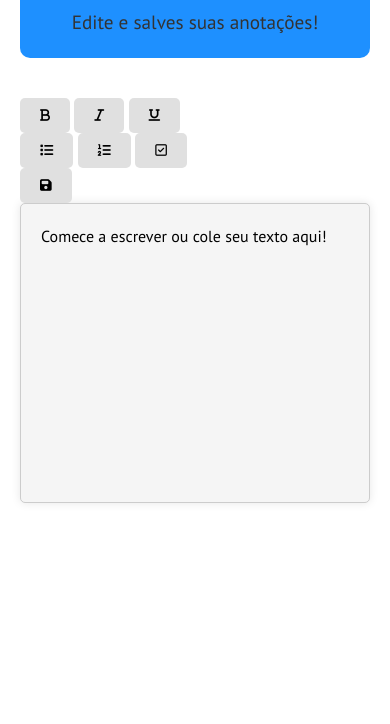
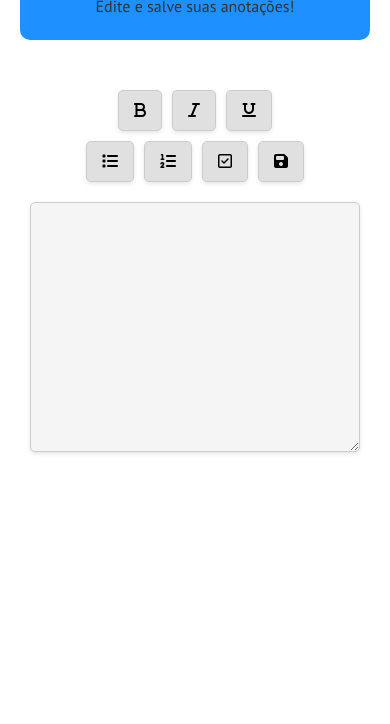
Before and after one commit to nelscode/TextTab, a website: page index.html in a window 390 px wide. Shown: the part 120-844 px from the top of the page. Drawn offline with Linux system fonts and the light colour scheme.

Commit message:
Ajustes no layout e estilos dos botões e área de edição

```diff
--- a/index.html
+++ b/index.html
@@ -24,15 +24,14 @@
     <!-- Cabeçalho -->
     <header>
         <h1>TextTab</h1>
-        <p class="subtitle">Edite e salves suas anotações!</p>
+        <p class="subtitle">Edite e salve suas anotações!</p>
     </header>
 
     <!-- Conteúdo principal -->
     <main>
         <section class="editor-container">
-
             <div class="editor-controls">
-
+                <div class="editor-button-group">
                     <!-- Botões de formatação -->
                     <div class="format-buttons">
                         <button id="bold" aria-label="Negrito">
@@ -57,7 +56,6 @@
                         <button id="checkbox-list" aria-label="Lista de Verificação">
                             <i class="fa-regular fa-square-check" aria-hidden="true"></i>
                         </button>
-                </div>
 
                         <!-- Botão de salvar -->
                         <div class="save-button">
@@ -66,10 +64,12 @@
                             </button>
                         </div>
                     </div>
+                </div>
 
                  <!-- Área de edição/digitação -->
                 <div class="editor" role="textbox" contenteditable="true" aria-label="Área de edição de texto">
-                <p>Comece a escrever ou cole seu texto aqui!</p>
+                    <!-- texto aqui dentro -->
+                </div>
             </div>
 
         </section>
--- a/style.css
+++ b/style.css
@@ -31,8 +31,7 @@
     --color-subtitle: #bbbbbb;
 }
 
-/* Resentando margins e paddings */
-
+/* Resetando margins e paddings */
 *,
 ::before,
 *::after {
@@ -42,9 +41,8 @@
 }
 
 /* Estilos Globais */
-
 body {
-    font-family: 'PT Sans', sans-serif, 'Robto', sans-serif;
+    font-family: 'PT Sans', 'Roboto', sans-serif;
     line-height: 1.6;
     background-color: var(--background-color);
     color: var(--text-color);
@@ -53,7 +51,6 @@ body {
 }
 
 /* Cabeçalho */
-
 header {
     text-align: center;
     margin-bottom: 40px;
@@ -72,40 +69,119 @@ header h1 {
 .subtitle {
     font-family: 'PT Sans', sans-serif;
     font-size: 1.2rem;
-    color: #333333;
+    color: var(--color-subtitle); /* Alterado para usar variável para cor */
 }
 
 /* Conteúdo Principal */
-
 main {
     max-width: 1200px;
     margin: 0 auto;
 }
 
+/* Container de Controle */
+.editor-button-group {
+    display: flex;
+    flex-wrap: wrap;
+    justify-content: center;
+    gap: 10px;
+    margin-bottom: 20px;
+}
+
+.format-buttons, .list-buttons {
+    display: flex;
+    gap: 10px; /* Espaçamento entre os botões */
+}
+
 /* Botões */
-
 button {
     font-family: 'Roboto', sans-serif;
+    font-size: 1rem;
+    font-weight: 600;
     cursor: pointer;
     background-color: var(--button-background-color);
     color: var(--button-text-color);
-    padding: 10px 20px;
-    border: none;
+    padding: 12px 18px;
+    border: 1px solid var(--border-color);
     border-radius: 5px;
-    transition: background-color 0.3 ease;
+    transition: all 0.3s ease;
+    box-shadow: 0 2px 4px rgba(0, 0, 0, 0.1);
 }
 
 button:hover {
-    background-color: var(--button-hover-background-color);
+    background-color: var(--button-hover);
+    color: var(--primary-color);
+    border-color: var(--primary-color);
+    box-shadow: 0 4px 6px rgba(0, 0, 0, 0.2);
+}
+
+button:focus {
+    outline: 2px solid var(--primary-color);
+    outline-offset: 2px;
+    box-shadow: 0 0 6px rgba(30, 144, 255, 0.8); /* Corrigido o parêntese */
+}
+
+button:active {
+    background-color: var(--button-background-color);
+    box-shadow: inset 0 2px 4px rgba(0, 0, 0, 0.2);
+    transform: scale(0.98);
 }
 
 /* Área de digitação/edição */
-
 .editor {
     border: 1px solid var(--border-color);
     padding: 20px;
-    min-height: 300px;
+    max-height: 500px;
+    height: auto;
     background-color: var(--editor-background-color);
     border-radius: 5px;
-    box-shadow: 0 0 10px rgba(0, 0, 0, 0.1)
+    box-shadow: 0 2px 4px rgba(0, 0, 0, 0.1); /* Adicionando sombra leve */
+    font-family: 'PT Sans', sans-serif;
+    font-size: 1rem;
+    line-height: 1.6;
+    color: var(--text-color);
+    resize: vertical;
+    overflow-y: auto;
 }
+
+/* Media Queries */
+
+/* Celulares */
+@media(max-width: 600px){
+    header h1 {
+        font-size: 2rem;
+    }
+
+    .subtitle {
+        font-size: 1rem;
+    }
+
+    .editor {
+        min-height: 200px;
+        padding: 10px;
+    }
+
+    button {
+        font-size: 0.9rem;
+        padding: 8px 12px;
+    }
+
+    main {
+        padding: 10px;
+    }
+}
+
+/* Tablets */
+@media(max-width: 768px){
+    header h1 {
+        font-size: 2.5rem;
+    }
+
+    .editor {
+        min-height: 250px;
+    }
+
+    button {
+        font-size: 1rem;
+        padding: 10px 15px;
+    }
+}
```
Lines whose indentation alone changed are shown as unchanged.
